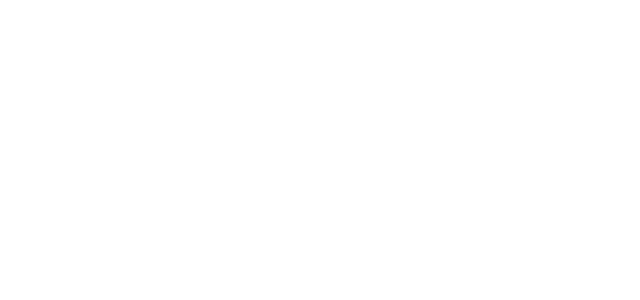
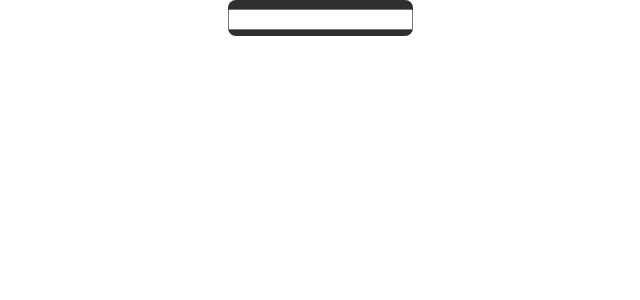
Before and after one commit to RobertoBonnelly/rbprofile, a React (Vite) app: page /E-Commerce in a window 1280 px wide. Before the commit this address had no page. Shown: the top 300 px of the page, without its empty margins (320-960 px from the left). Built offline with nearby package versions, Linux system fonts and the light colour scheme.

Commit message:
feat: added e-commerce route

```diff
--- a/src/Home/page.tsx
+++ b/src/Home/page.tsx
@@ -1,5 +1,5 @@
-import Presentation from '../_components/Presentation.tsx'
-import Topnav from '../_components/Topnav.tsx'
+import Presentation from '../components/Presentation.tsx'
+import Topnav from '../components/Topnav.tsx'
 
 export default function HomePage() {
   return (
--- /dev/null
+++ b/src/e-commerce/Landing-Page.tsx
@@ -0,0 +1,7 @@
+import ECTopNav from "./components/TopNav";
+
+export default function LandingPage() {
+    return(
+        <ECTopNav />
+    )
+}
--- /dev/null
+++ b/src/e-commerce/components/TopNav.tsx
@@ -0,0 +1,9 @@
+import '../../styles/Topnav.css'
+
+export default function ECTopNav() {
+    return(
+        <div className='topnav'>
+            <input type="text" />
+        </div>
+    )
+}
--- a/src/main.tsx
+++ b/src/main.tsx
@@ -4,12 +4,14 @@
 import './index.css'
 import { createRoot } from "react-dom/client";
 import { StrictMode } from "react";
+import LandingPage from "./e-commerce/Landing-Page";
 
 function App() {
     return (
             <Routes>
                 <Route path="/" element={<HomePage />} />
                 <Route path="/About-me" element={<AboutMe />} />
+                <Route path="/E-Commerce" element={<LandingPage />} />
             </Routes>
     )
 }
```
Also changed, not shown: src/components/Presentation.tsx (renamed from src/_components/Presentation.tsx), src/components/Topnav.tsx (renamed from src/_components/Topnav.tsx), src/e-commerce/components/mock-products.tsx (added).
